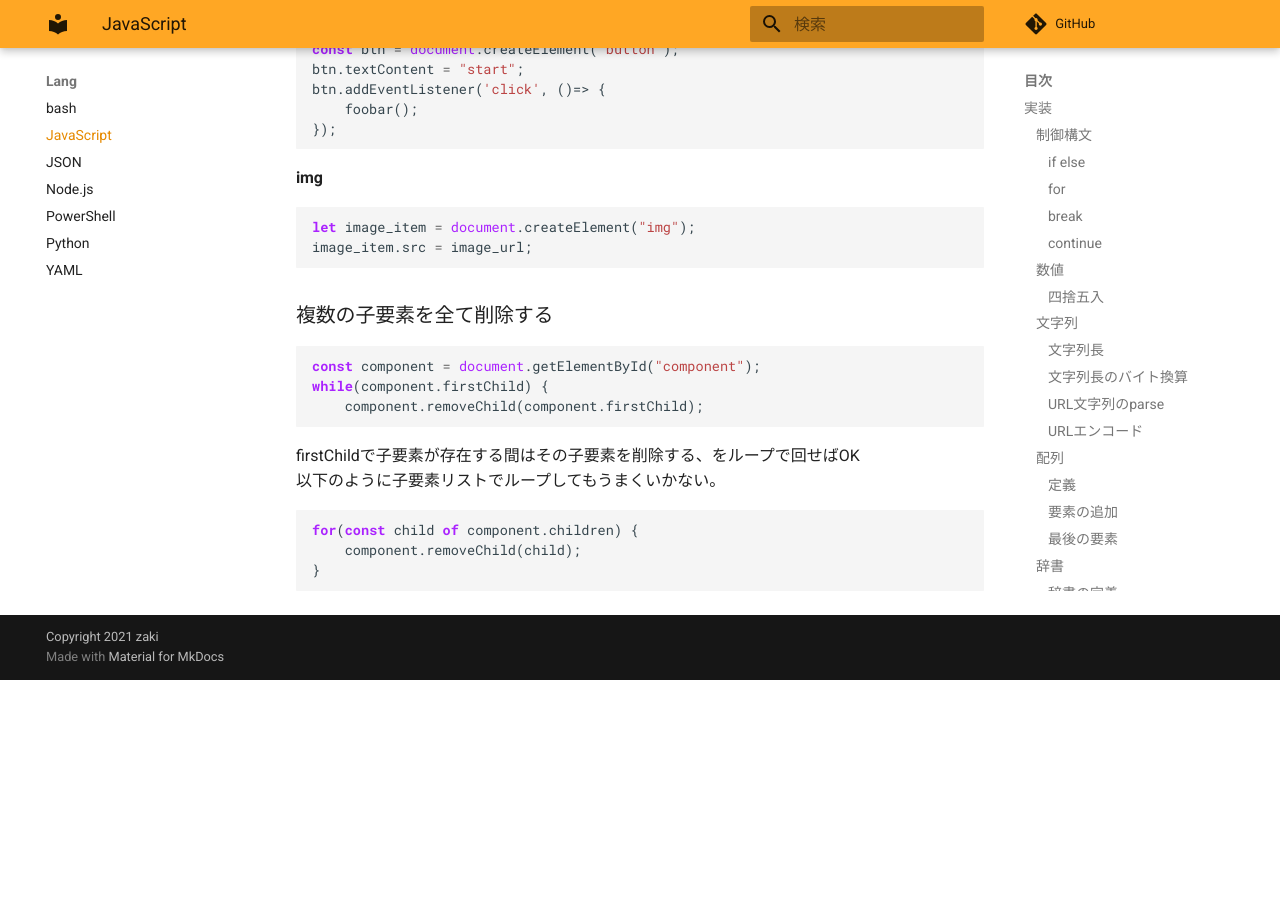
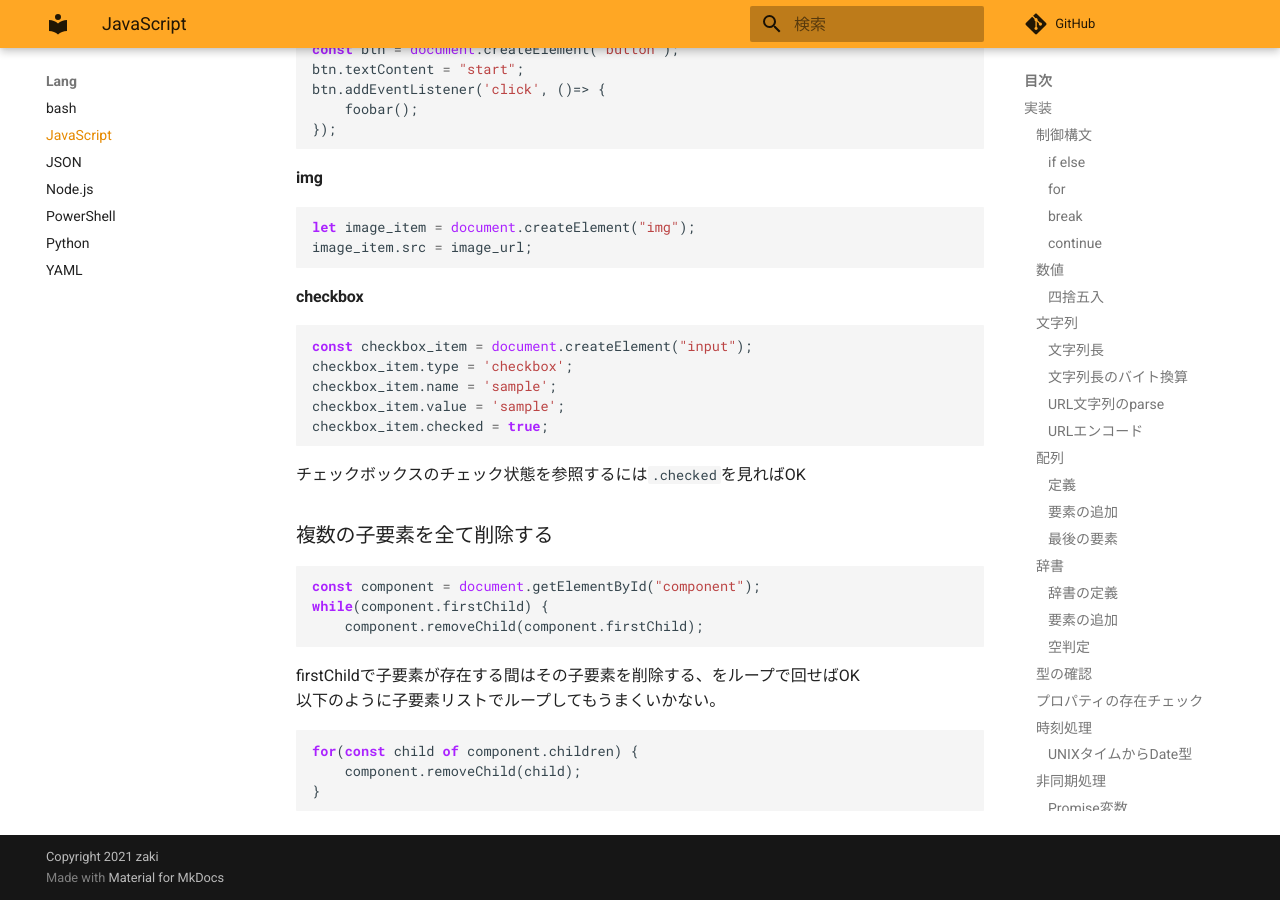
Before and after one commit to zaki-lknr/docs, an MkDocs documentation site: the page built from docs/lang/js.md, in a window 1280 px wide and 900 px high, scrolled down 7094 px. Built offline with MkDocs 1.6.1 and Material for MkDocs 9.7.7, drawn with Linux system fonts in a browser that asks for light colours; comment, search, counter and statistics services are not loaded; before the commit the page ends 7774 px from its top, so only the background shows below that.

Commit message:
add: lang/javascript: form/checkboxのサンプル

````diff
--- a/docs/lang/js.md
+++ b/docs/lang/js.md
@@ -377,6 +377,18 @@ let image_item = document.createElement("img");
 image_item.src = image_url;
 ```
 
+#### checkbox
+
+```javascript
+const checkbox_item = document.createElement("input");
+checkbox_item.type = 'checkbox';
+checkbox_item.name = 'sample';
+checkbox_item.value = 'sample';
+checkbox_item.checked = true;
+```
+
+チェックボックスのチェック状態を参照するには`.checked`を見ればOK
+
 ### 複数の子要素を全て削除する
 
 ```javascript
````
